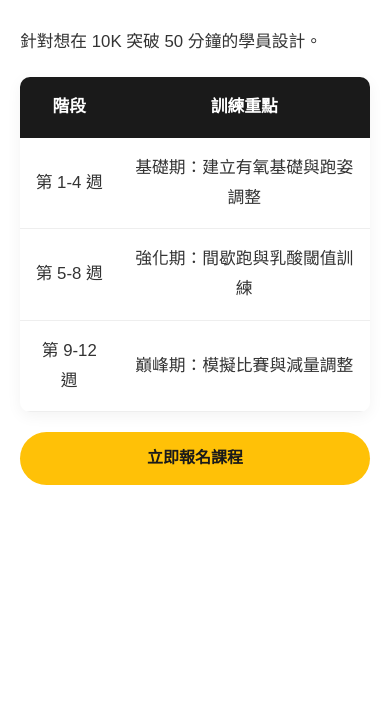
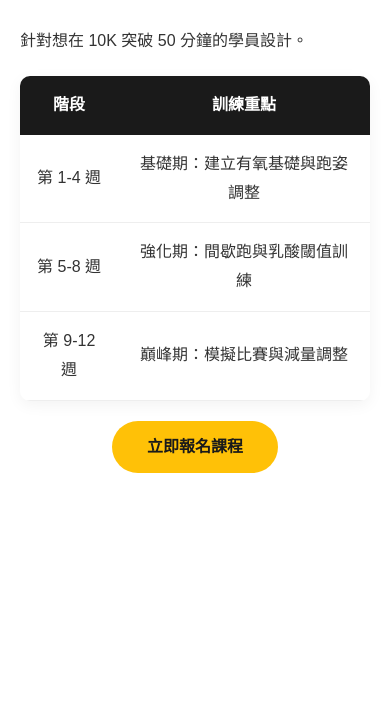
Before and after one commit to BJ-Yang/running-coach, a plain HTML site: page courses.html in a window 390 px wide. Shown: the part 132-844 px from the top of the page. Drawn offline with Linux system fonts and the light colour scheme.

Commit message:
remove @media table head set

```diff
--- a/style.css
+++ b/style.css
@@ -114,9 +114,5 @@ table td { padding: 15px; border-bottom: 1px solid #eee; text-align: center; }
     section { padding: 30px 15px; }
     .hero h1 { font-size: 2.2rem; }
 
-    /* 強化易讀性 */
-    p, li, table td, table th { font-size: 1.05rem !important; }
-    table { display: block; overflow-x: auto; -webkit-overflow-scrolling: touch; }
-    .col { flex: 0 0 100%; }
-    .btn { width: 100%; text-align: center; }
+
 }
```
